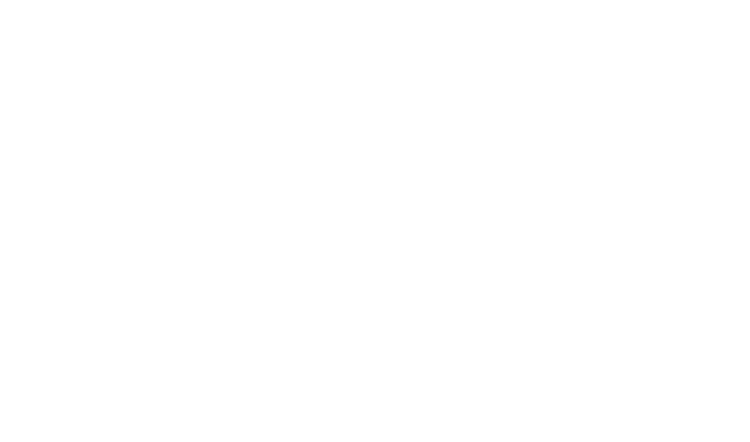
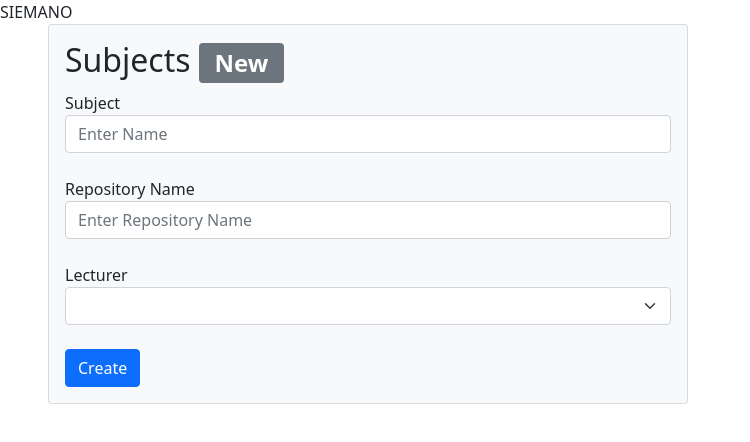
Before and after one commit to adrianryt/UI_IOZeta, a React (Create React App) app in the folder app/: page /subjects/new in a window 1280 px wide. Before the commit this address had no page. Shown: the top 442 px of the page, without its empty margins (0-750 px from the left). Built offline with nearby package versions, Linux system fonts and the light colour scheme.

Commit message:
extended mocks; created basic form for new subjects

```diff
--- a/app/src/App.js
+++ b/app/src/App.js
@@ -7,6 +7,7 @@ import TopicsMain from "./TopicsMain";
 import TopicForm from "./TopicForm";
 import SubjectList from "./components/subjects/subject_list/SubjectList";
 import TopicSingle from "./TopicSingle";
+import SubjectForm from "./components/subjects/subject_form/SubjectForm";
 
 
 function App() {
@@ -17,6 +18,7 @@ function App() {
             <Route path="topics" element={<TopicsMain />} />
             <Route path="topics/new" element={<TopicForm />} />
             <Route path="subjects" element={<SubjectList />} />
+              <Route path="subjects/new" element={<SubjectForm />} />
             <Route path="topic/:topicID" element={<TopicSingle />} />
           </Route>
         </Routes>
--- /dev/null
+++ b/app/src/components/subjects/subject_form/SubjectForm.tsx
@@ -0,0 +1,35 @@
+import * as React from "react";
+import {Badge, Card, Form, FormControl, FormGroup, FormText} from "react-bootstrap";
+
+const SubjectForm = () => {
+
+    return(
+        <Card className="w-50 ms-5 p-3 bg-light">
+            <h2>Subjects  <Badge bg="secondary">New</Badge> </h2>
+            {/*{showSuccessAlert ? <Alert variant="success">Topic Added Successfully</Alert> : null }
+            {showFailAlert ? <Alert variant="danger">An error occurred while adding topic</Alert> : null }*/}
+            <form>
+                <FormGroup>
+                    <label htmlFor="NameSubjectForm" >Subject</label>
+                    <FormControl id="NameSubjectForm" placeholder="Enter Name" />
+                    <FormText className="text-danger me-5"></FormText>
+                </FormGroup>
+                <FormGroup>
+                    <label htmlFor="RepositoryNameSubjectForm">Repository Name</label>
+                    <FormControl id="RepositoryNameSubjectForm" placeholder="Enter Repository Name" />
+                    <FormText className="text-danger me-5"></FormText>
+                </FormGroup>
+                <FormGroup>
+                    <label htmlFor="LecturerSubjectForm">Lecturer</label>
+                    <Form.Select>
+
+                    </Form.Select>
+                    <FormText className="text-danger me-5"></FormText>
+                </FormGroup>
+                <input className="btn btn-primary" type="submit" value="Create" />
+            </form>
+        </Card>
+    )
+}
+
+export default SubjectForm;
```
Also changed, not shown: app/public/mocked_lecturers.json (added, +20 -0 lines).
